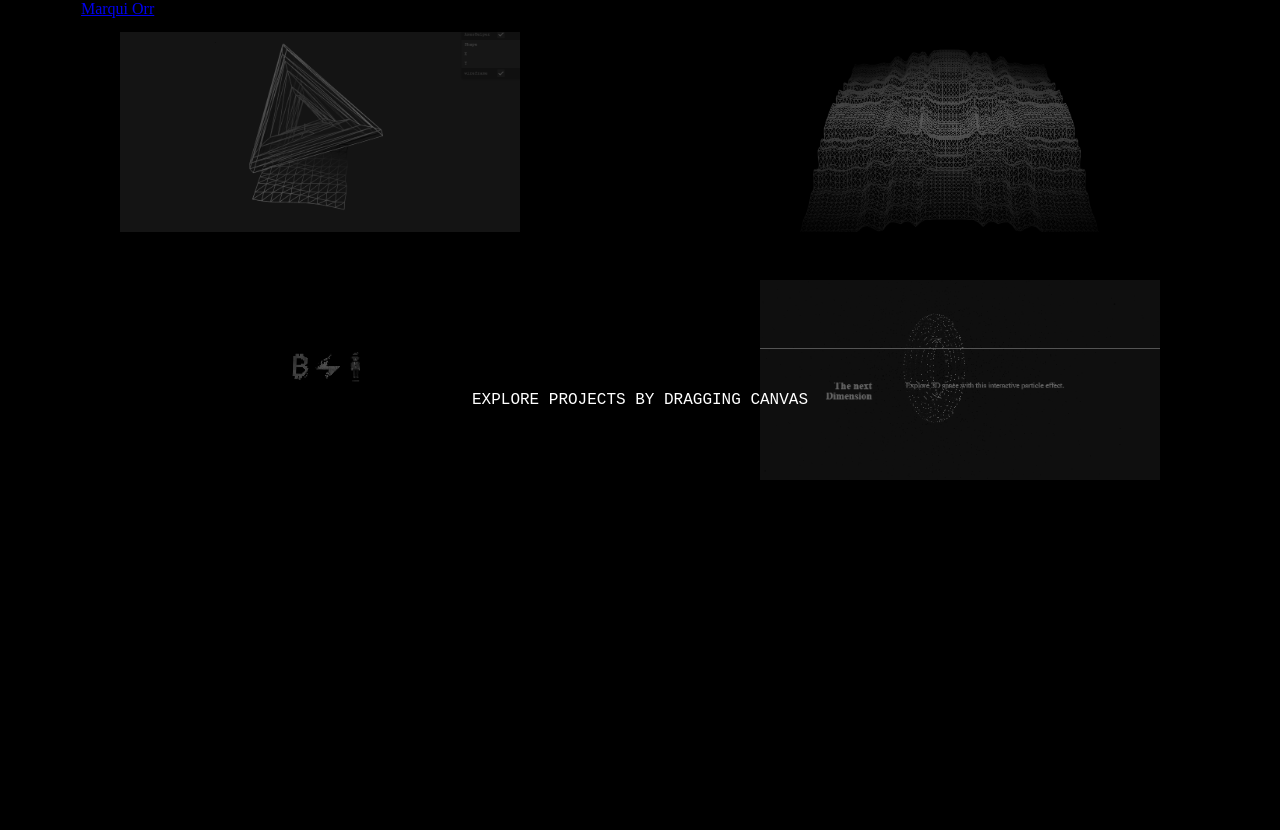
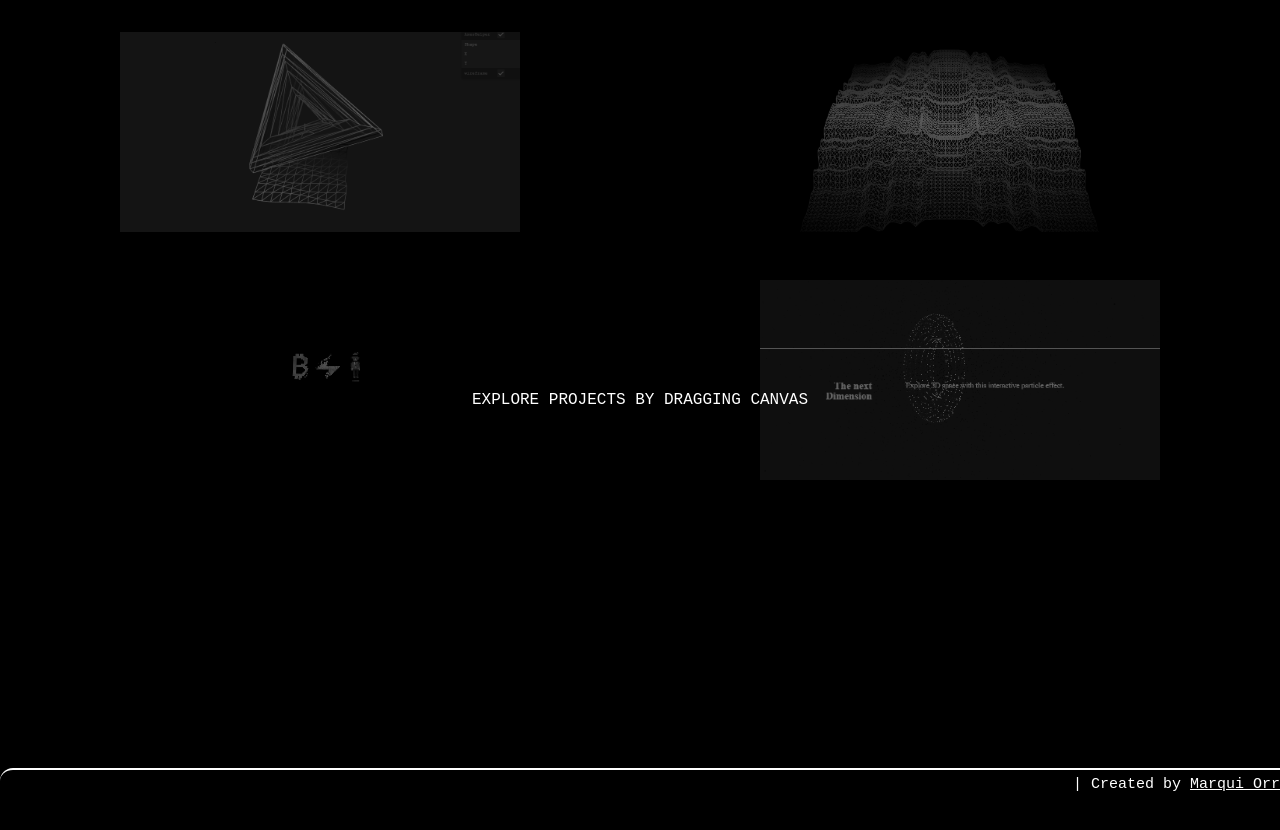
Before and after one commit to Marqui-13/projects, a website: page index.html in a window 1280 px wide. Shown: the top 830 px of the page. Drawn offline with Linux system fonts and the light colour scheme; some packages are replaced by stand-ins of ours; a script that the page names is missing; some icons are missing.

Commit message:
Update style.css

```diff
--- a/style.css
+++ b/style.css
@@ -85,3 +85,24 @@ html, body {
     background: url("./images/wa.PNG") no-repeat 50% 50%;
     background-size: cover;
 }
+
+footer {
+    left: 0;
+    bottom: 0;
+    width: 100%;
+    text-align: right;
+    height: 30px;
+    line-height: 30px;
+    padding-right: 20px;
+     font-family: monospace;
+    position: absolute;
+    width: 100%;
+    color: white;
+    font-size: 15px;
+    border-top: 2px solid white;
+    border-radius: 13px;
+}
+
+footer a{
+    color: white;
+}
```
